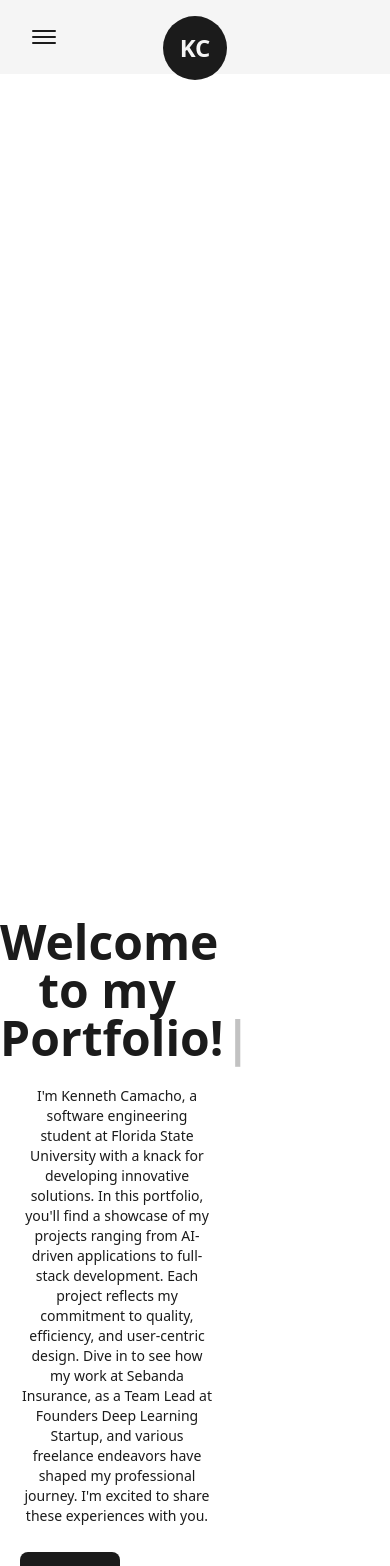
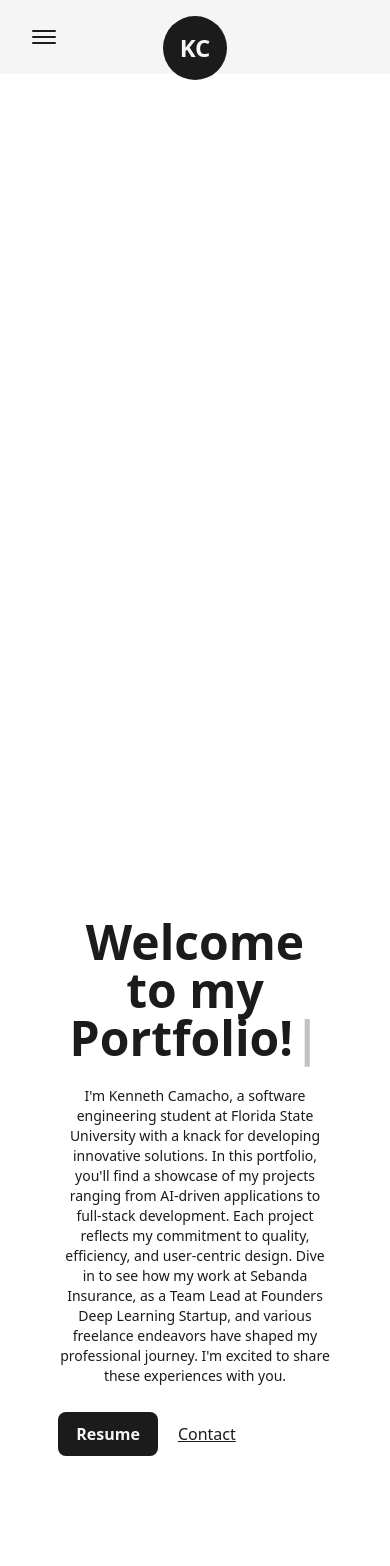
Before and after one commit to kennethcxv/Portfolio, a Next.js app: page / in a window 390 px wide. Shown: the top 1566 px of the page. Built offline with nearby package versions, Linux system fonts and the light colour scheme.

Commit message:
Fixed some alignment issues

```diff
--- a/src/components/SphereTagCloud.js
+++ b/src/components/SphereTagCloud.js
@@ -70,7 +70,7 @@ const SphereTagCloud = () => {
     <div className="flex justify-center items-center h-screen">
       <div
         ref={sphereContainer}
-        className="flex  sphere-container dark:text-white text-black xl:hidden  "
+        className="flex sphere-container dark:text-white text-black xl:mb:60  "
         style={{width: '300px', height: '700px'}}
       ></div>
     </div>
--- a/src/pages/index.js
+++ b/src/pages/index.js
@@ -32,9 +32,9 @@ export default function Home() {
         <SphereTagCloud />
       </div>
       {/* Content on the right */}
-        <div className="w-3/5 xl:text-center xl:w-full text-center">
-          <h1 className="text-5xl font-semibold mr-44 text-dark dark:text-light">
-            <Typewriter
+        <div className="xl:text-center w-3/5 xl:items-center xl:w-full text-center  xl:ml-10 xl:mr-10 xl:text-xl">
+        <h1 className="text-5xl font-semibold text-dark xl:mr-10 xl:ml-10 mr-44 dark:text-light">
+    <Typewriter
               options={{
                 strings: [
                   'Welcome to my Portfolio!',
@@ -44,22 +44,23 @@ export default function Home() {
                 ],
                 autoStart: true,
                 loop: true,
+
               }}
             />
           </h1>
           <p
           className="my-6
-            sm:text-sm md:text-md xl:text-2xl lg:text-lg  2xl:text-lg 2xl:ml-5 2xl:mb-60  text-lg font-medium mr-44 text-dark dark:text-light">
+            sm:text-sm md:text-md xl:align-top xl:full xl:ml-10 xl:mr-10 xl:text-xl lg:text-lg  2xl:text-lg 2xl:ml-5 2xl:mb-60  text-lg font-medium mr-44 text-dark dark:text-light">
             I'm Kenneth Camacho, a software engineering student at Florida State University with a knack for developing innovative solutions. In this portfolio, you'll find a showcase of my projects ranging from AI-driven applications to full-stack development. Each project reflects my commitment to quality, efficiency, and user-centric design. Dive in to see how my work at Sebanda Insurance, as a Team Lead at Founders Deep Learning Startup, and various freelance endeavors have shaped my professional journey. I'm excited to share these experiences with you.
           </p>
           <div className="flex items-center justify-center mt-2 mr-44">
           <Link href="/Kenneth_Camacho_Resume.pdf" target="_blank"
-          className=" flex bg-dark 2xl:-mt-96 text-light p-2.5 px-6 rounded-lg text-lg font-semibold hover:bg-light hover:text-dark border-2 border-solid border-transparent hover:border-dark dark:bg-light dark:text-dark hover:dark:bg-dark hover:dark:text-light md:p-2 md:px-4 md:text-base">
+          className=" xl:mr-10 xl:ml-10 flex bg-dark 2xl:-mt-96 text-light p-2.5 px-6 rounded-lg text-lg font-semibold hover:bg-light hover:text-dark border-2 border-solid border-transparent hover:border-dark dark:bg-light dark:text-dark hover:dark:bg-dark hover:dark:text-light md:p-2 md:px-4 md:text-base">
               Resume
             </Link>
             <a href="mailto:kennethcxv@outlook.com" target="_blank"
 
-            className=" flex 2xl:-mt-96 ml-4 text-lg font-medium capitalize text-dark underline dark:text-light md:text-base">
+            className="xl:-mr-10 xl:-ml-5 flex 2xl:-mt-96 ml-4 text-lg font-medium capitalize text-dark underline dark:text-light md:text-base">
               Contact
             </a>
           </div>
```
